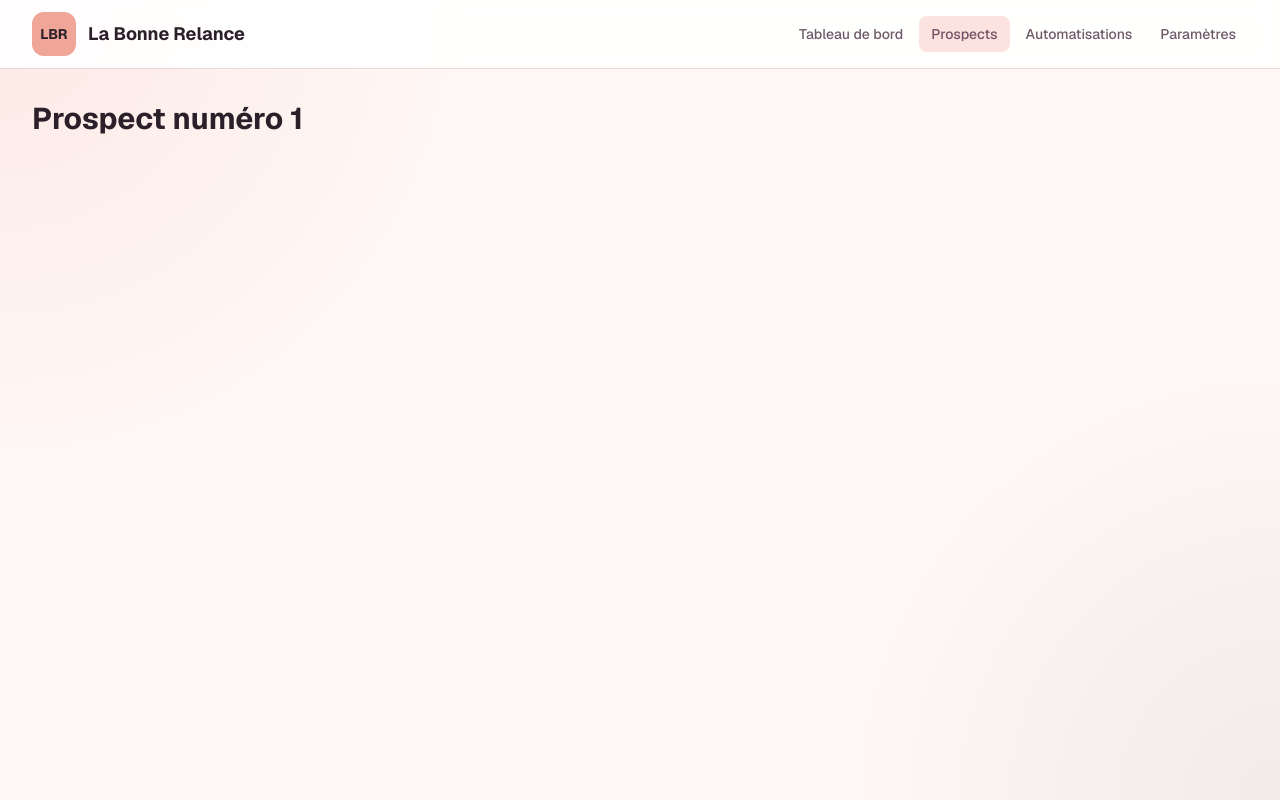
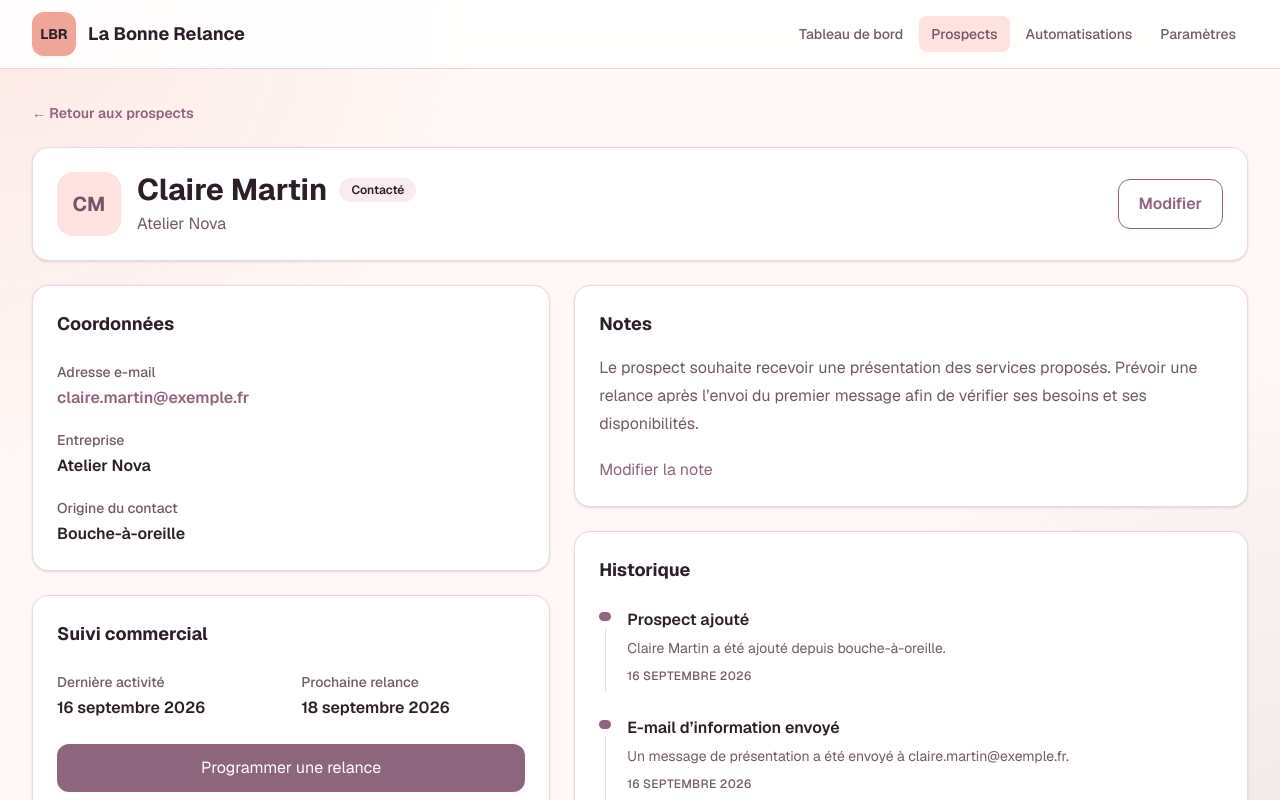
Before and after one commit to sebastien-duhaillier/la-bonne-relance, a Next.js app in the folder frontend/: page /prospects/1 in a window 1280 px wide. Shown: the top 800 px of the page. Built offline with nearby package versions, Linux system fonts and the light colour scheme.

Commit message:
ajout de la fiche détaillé du prospect

```diff
--- a/frontend/app/(application)/prospects/[id]/page.tsx
+++ b/frontend/app/(application)/prospects/[id]/page.tsx
@@ -1,7 +1,23 @@
+import Link from "next/link";
+import { notFound } from "next/navigation";
+import {
+  prospects,
+  type ProspectStatus,
+} from "@/data/prospects";
+
 type ProspectPageProps = {
   params: Promise<{
     id: string;
   }>;
+};
+
+const statusStyles: Record<ProspectStatus, string> = {
+  Nouveau: "bg-accent-soft text-primary-hover",
+  Contacté: "bg-surface-muted text-foreground",
+  Qualifié: "bg-success/10 text-success",
+  Proposition: "bg-secondary/15 text-secondary",
+  Gagné: "bg-success/10 text-success",
+  Perdu: "bg-danger/10 text-danger",
 };
 
 export default async function ProspectPage({
@@ -9,11 +25,222 @@ export default async function ProspectPage({
 }: ProspectPageProps) {
   const { id } = await params;
 
+  const prospect = prospects.find(
+    (currentProspect) => currentProspect.id === Number(id),
+  );
+
+  if (!prospect) {
+    notFound();
+  }
+
+  const activities = [
+    {
+      title: "Prospect ajouté",
+      description: `${prospect.name} a été ajouté depuis ${prospect.origin.toLowerCase()}.`,
+      date: prospect.lastActivity,
+    },
+    {
+      title: "E-mail d’information envoyé",
+      description: `Un message de présentation a été envoyé à ${prospect.email}.`,
+      date: prospect.lastActivity,
+    },
+    {
+      title: "Relance programmée",
+      description: `Prochaine action prévue : ${prospect.nextFollowUp}.`,
+      date: prospect.nextFollowUp,
+    },
+  ];
+
   return (
-    <section>
-      <h1 className="text-3xl font-bold text-foreground">
-        Prospect numéro {id}
-      </h1>
+    <section className="space-y-6">
+      <Link
+        href="/prospects"
+        className="inline-flex text-sm font-semibold text-primary hover:text-primary-hover"
+      >
+        ← Retour aux prospects
+      </Link>
+
+      <article className="flex flex-col gap-5 rounded-2xl border border-border bg-surface p-6 shadow-sm sm:flex-row sm:items-center sm:justify-between">
+        <div className="flex items-center gap-4">
+          <div className="flex size-16 shrink-0 items-center justify-center rounded-2xl bg-accent-soft text-xl font-bold text-primary-hover">
+            {prospect.initials}
+          </div>
+
+          <div>
+            <div className="flex flex-wrap items-center gap-3">
+              <h1 className="text-3xl font-bold text-foreground">
+                {prospect.name}
+              </h1>
+
+              <span
+                className={`inline-flex rounded-full px-3 py-1 text-xs font-semibold ${statusStyles[prospect.status]}`}
+              >
+                {prospect.status}
+              </span>
+            </div>
+
+            <p className="mt-1 text-muted">
+              {prospect.company}
+            </p>
+          </div>
+        </div>
+
+        <Link
+          href={`/prospects/${prospect.id}/modifier`}
+          className="inline-flex items-center justify-center rounded-xl border border-primary px-5 py-3 font-semibold text-primary hover:bg-primary hover:text-white"
+        >
+          Modifier
+        </Link>
+      </article>
+
+      <div className="grid gap-6 xl:grid-cols-[1fr_1.3fr]">
+        <div className="space-y-6">
+          <article className="rounded-2xl border border-border bg-surface p-6 shadow-sm">
+            <h2 className="text-lg font-bold text-foreground">
+              Coordonnées
+            </h2>
+
+            <dl className="mt-6 space-y-5">
+              <div>
+                <dt className="text-sm font-medium text-muted">
+                  Adresse e-mail
+                </dt>
+
+                <dd className="mt-1">
+                  <a
+                    href={`mailto:${prospect.email}`}
+                    className="font-semibold text-primary hover:text-primary-hover"
+                  >
+                    {prospect.email}
+                  </a>
+                </dd>
+              </div>
+
+              <div>
+                <dt className="text-sm font-medium text-muted">
+                  Entreprise
+                </dt>
+
+                <dd className="mt-1 font-semibold text-foreground">
+                  {prospect.company}
+                </dd>
+              </div>
+
+              <div>
+                <dt className="text-sm font-medium text-muted">
+                  Origine du contact
+                </dt>
+
+                <dd className="mt-1 font-semibold text-foreground">
+                  {prospect.origin}
+                </dd>
+              </div>
+            </dl>
+          </article>
+
+          <article className="rounded-2xl border border-border bg-surface p-6 shadow-sm">
+            <h2 className="text-lg font-bold text-foreground">
+              Suivi commercial
+            </h2>
+
+            <dl className="mt-6 grid gap-5 sm:grid-cols-2">
+              <div>
+                <dt className="text-sm font-medium text-muted">
+                  Dernière activité
+                </dt>
+
+                <dd className="mt-1 font-semibold text-foreground">
+                  {prospect.lastActivity}
+                </dd>
+              </div>
+
+              <div>
+                <dt className="text-sm font-medium text-muted">
+                  Prochaine relance
+                </dt>
+
+                <dd className="mt-1 font-semibold text-foreground">
+                  {prospect.nextFollowUp}
+                </dd>
+              </div>
+            </dl>
+
+            <div className="mt-6 grid gap-3">
+              <button
+                type="button"
+                className="rounded-xl bg-primary px-4 py-3 font-semibold text-white hover:bg-primary-hover"
+              >
+                Programmer une relance
+              </button>
+
+              <button
+                type="button"
+                className="rounded-xl border border-primary px-4 py-3 font-semibold text-primary hover:bg-primary hover:text-white"
+              >
+                Ajouter à une automatisation
+              </button>
+            </div>
+          </article>
+        </div>
+
+        <div className="space-y-6">
+          <article className="rounded-2xl border border-border bg-surface p-6 shadow-sm">
+            <h2 className="text-lg font-bold text-foreground">
+              Notes
+            </h2>
+
+            <p className="mt-4 leading-7 text-muted">
+              Le prospect souhaite recevoir une présentation des services
+              proposés. Prévoir une relance après l’envoi du premier message
+              afin de vérifier ses besoins et ses disponibilités.
+            </p>
+
+            <button
+              type="button"
+              className="mt-5 text-sm font-semibold text-primary hover:text-primary-hover"
+            >
+              Modifier la note
+            </button>
+          </article>
+
+          <article className="rounded-2xl border border-border bg-surface p-6 shadow-sm">
+            <h2 className="text-lg font-bold text-foreground">
+              Historique
+            </h2>
+
+            <div className="mt-6 space-y-6">
+              {activities.map((activity, index) => (
+                <div
+                  key={`${activity.title}-${index}`}
+                  className="flex gap-4"
+                >
+                  <div className="mt-1 flex flex-col items-center">
+                    <div className="size-3 rounded-full bg-primary" />
+
+                    {index < activities.length - 1 && (
+                      <div className="mt-2 h-full w-px bg-border" />
+                    )}
+                  </div>
+
+                  <div className="pb-2">
+                    <p className="font-semibold text-foreground">
+                      {activity.title}
+                    </p>
+
+                    <p className="mt-1 text-sm leading-6 text-muted">
+                      {activity.description}
+                    </p>
+
+                    <p className="mt-2 text-xs font-medium uppercase tracking-wide text-muted">
+                      {activity.date}
+                    </p>
+                  </div>
+                </div>
+              ))}
+            </div>
+          </article>
+        </div>
+      </div>
     </section>
   );
 }
```
